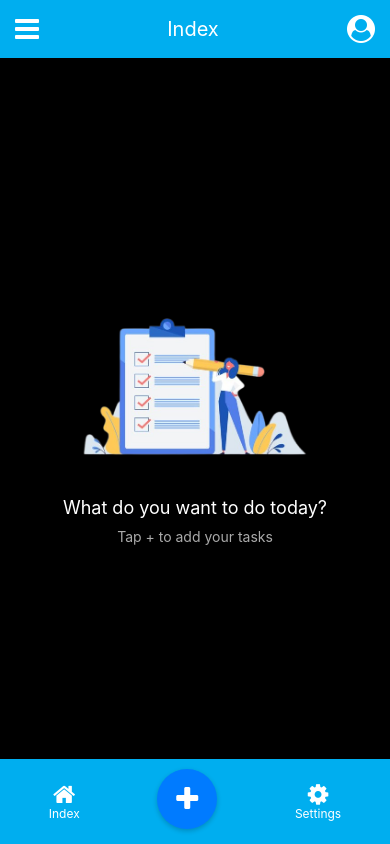
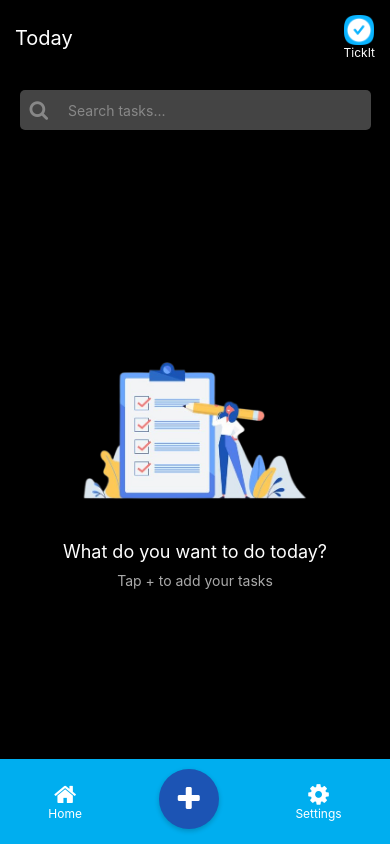
Before and after one commit to Kiruthika1802/ToDoList, a React Native app: screen / in a window 390 px wide. Built offline with nearby package versions, Linux system fonts and the light colour scheme.

Commit message:
made changes in the homescreen

```diff
--- a/App.js
+++ b/App.js
@@ -1,5 +1,5 @@
 import React from 'react';
-import HomeScreen from './Screens/Home/home.js';
+import HomeScreen from './Screens/Home/home';
 
 function App() {
   return (
@@ -7,5 +7,4 @@ function App() {
   );
 }
 
-
 export default App;
--- a/Screens/Home/home.css.js
+++ b/Screens/Home/home.css.js
@@ -8,7 +8,6 @@ export default StyleSheet.create({
     flexDirection: 'row',
     justifyContent: 'space-between',
     alignItems: 'center',
-    backgroundColor: '#00AEEF',
     padding: 15,
   },
   headerTitle: {
@@ -51,15 +50,108 @@ export default StyleSheet.create({
   centerButton: {
     width: 60,
     height: 60,
-    backgroundColor: '#007BFF', // Blue color for the button
+    backgroundColor: '#1c54b4',
     borderRadius: 90,
     justifyContent: 'center',
     alignItems: 'center',
-    marginBottom: 5, // Adjust spacing from the bottom navigation
-    elevation: 5, // Adds shadow for Android
-    shadowColor: '#000', // Adds shadow for iOS
+    marginBottom: 5,
+    elevation: 5,
+    shadowColor: '#000',
     shadowOpacity: 0.2,
     shadowOffset: { width: 0, height: 2 },
     shadowRadius: 5,
   },
+  modalOverlay: {
+    flex: 1,
+    backgroundColor: 'rgba(0, 0, 0, 0.5)',
+    justifyContent: 'center',
+    alignItems: 'center',
+  },
+  modalContent: {
+    width: '90%',
+    backgroundColor: '#333',
+    borderRadius: 10,
+    padding: 20,
+  },
+  modalTitle: {
+    fontSize: 20,
+    color: '#fff',
+    fontWeight: 'bold',
+    marginBottom: 10,
+  },
+  input: {
+    backgroundColor: '#444',
+    color: '#fff',
+    padding: 10,
+    borderRadius: 5,
+    marginBottom: 15,
+  },
+  iconsRow: {
+    flexDirection: 'row',
+    justifyContent: 'space-between',
+    marginTop: 15,
+  },
+  iconButton: {
+    width: 50,
+    height: 50,
+    backgroundColor: '#555',
+    justifyContent: 'center',
+    alignItems: 'center',
+    borderRadius: 5,
+    marginHorizontal: 5,
+  },
+  iconLogo: {
+    width: 30,
+    height: 30,
+    borderColor: '#fff',
+    //borderWidth: 1,
+    //borderRadius: 50,
+  },
+  priorityGrid: {
+    flexDirection: 'row',
+    justifyContent: 'space-between',
+    flexWrap: 'wrap',
+    marginVertical: 15,
+  },
+  priorityItem: {
+    width: '22%', // Adjusted width for better alignment
+    aspectRatio: 1, // Maintain square shape
+    backgroundColor: '#666',
+    justifyContent: 'center',
+    alignItems: 'center',
+    borderRadius: 5,
+    margin: 5,
+  },
+  priorityItemSelected: {
+    backgroundColor: '#00AEEF',
+  },
+  priorityText: {
+    color: '#fff',
+    fontSize: 16,
+    fontWeight: 'bold',
+  },
+  sendIconBackground: {
+    backgroundColor: '#00AEEF', // Blue background
+    padding: 15,               // Padding around the icon
+    borderRadius: 5,          // Round the button
+    justifyContent: 'center',  // Center the icon vertically
+    alignItems: 'center',      // Center the icon horizontally
+  },
+  searchContainer: {
+    flexDirection: 'row',
+    alignItems: 'center',
+    width: '90%',
+    backgroundColor: '#444',
+    borderRadius: 5,
+    alignSelf: 'center',
+    marginVertical: 15,
+  },
+  searchIcon: {
+    padding: 10,
+  },
+  searchBox: {
+    flex: 1,
+    color: '#fff',
+    padding: 10,
+  },
 });
--- a/Screens/Home/home.js
+++ b/Screens/Home/home.js
@@ -1,15 +1,83 @@
-import React from 'react';
-import { View, Text, TouchableOpacity, Image, StyleSheet } from 'react-native';
+import React, { useState } from 'react';
+import {
+  View,
+  Text,
+  TouchableOpacity,
+  Image,
+  Modal,
+  TextInput,
+  KeyboardAvoidingView,
+} from 'react-native';
 import Icon from 'react-native-vector-icons/FontAwesome';
+import DateTimePicker from '@react-native-community/datetimepicker';
 import styles from './home.css.js';
 
 const HomeScreen = () => {
+  const [modalVisible, setModalVisible] = useState(false);
+  const [taskTitle, setTaskTitle] = useState('');
+  const [taskDescription, setTaskDescription] = useState('');
+  const [datePickerVisible, setDatePickerVisible] = useState(false);
+  const [timePickerVisible, setTimePickerVisible] = useState(false);
+  const [priorityPickerVisible, setPriorityPickerVisible] = useState(false); // Priority picker visibility
+  const [selectedDate, setSelectedDate] = useState(null);
+  const [selectedTime, setSelectedTime] = useState(null);
+  const [priority, setPriority] = useState(null);
+  const [searchQuery, setSearchQuery] = useState('');
+
+  const renderPriorityPicker = () =>
+    priorityPickerVisible && (
+      <View style={styles.priorityGrid}>
+        {[...Array(10).keys()].map((_, index) => (
+          <TouchableOpacity
+            key={index + 1}
+            style={[
+              styles.priorityItem,
+              priority === index + 1 && styles.priorityItemSelected,
+            ]}
+            onPress={() => setPriority(index + 1)}
+          >
+            <Text style={styles.priorityText}>{index + 1}</Text>
+          </TouchableOpacity>
+        ))}
+      </View>
+    );
+
+  const handleSubmitTask = () => {
+    console.log('Task Title:', taskTitle);
+    console.log('Task Description:', taskDescription);
+    console.log('Date:', selectedDate);
+    console.log('Time:', selectedTime);
+    console.log('Priority:', priority);
+    setTaskTitle('');
+    setTaskDescription('');
+    setSelectedDate(null);
+    setSelectedTime(null);
+    setPriority(null);
+    setModalVisible(false);
+    setPriorityPickerVisible(false);
+  };
+
   return (
     <View style={styles.container}>
       <View style={styles.header}>
-        <Icon name="bars" size={28} color="#fff" />
-        <Text style={styles.headerTitle}>Index</Text>
-        <Icon name="user-circle" size={28} color="#fff" />
+        <Text style={styles.headerTitle}>Today</Text>
+        <View>
+          <Image
+            source={require('../Images/app_icon.png')}
+            style={styles.iconLogo}
+          />
+          <Text style={styles.navText}>TickIt</Text>
+        </View>
+      </View>
+      <View style={styles.searchContainer}>
+        <Icon name="search" size={20} color="#888" style={styles.searchIcon} />
+        <TextInput
+          style={styles.searchBox}
+          placeholder="Search tasks..."
+          placeholderTextColor="#888"
+          value={searchQuery}
+          onChangeText={setSearchQuery}
+        />
       </View>
 
       <View style={styles.mainContent}>
@@ -24,11 +92,13 @@ const HomeScreen = () => {
       <View style={styles.bottomNav}>
         <TouchableOpacity style={styles.navItem}>
           <Icon name="home" size={24} color="#fff" />
-          <Text style={styles.navText}>Index</Text>
+          <Text style={styles.navText}>Home</Text>
         </TouchableOpacity>
 
-        {/* Centered Circular + Button */}
-        <TouchableOpacity style={styles.centerButton}>
+        <TouchableOpacity
+          style={styles.centerButton}
+          onPress={() => setModalVisible(true)}
+        >
           <Icon name="plus" size={28} color="#fff" />
         </TouchableOpacity>
 
@@ -37,6 +107,95 @@ const HomeScreen = () => {
           <Text style={styles.navText}>Settings</Text>
         </TouchableOpacity>
       </View>
+
+      <Modal
+        visible={modalVisible}
+        transparent
+        animationType="slide"
+        onRequestClose={() => setModalVisible(false)}
+      >
+        <KeyboardAvoidingView style={styles.modalOverlay} behavior="padding">
+          <View style={styles.modalContent}>
+            <Text style={styles.modalTitle}>Add Task</Text>
+            <TextInput
+              style={styles.input}
+              placeholder="Task Title"
+              placeholderTextColor="#888"
+              value={taskTitle}
+              onChangeText={setTaskTitle}
+              autoFocus
+            />
+            <TextInput
+              style={styles.input}
+              placeholder="Description"
+              placeholderTextColor="#888"
+              value={taskDescription}
+              onChangeText={setTaskDescription}
+              multiline
+            />
+            <View style={styles.iconsRow}>
+              <TouchableOpacity
+                style={styles.iconButton}
+                onPress={() => setDatePickerVisible(true)}
+              >
+                <Icon name="calendar" size={20} color="#FFF" />
+              </TouchableOpacity>
+              {datePickerVisible && (
+                <DateTimePicker
+                  value={new Date()}
+                  mode="date"
+                  display="default"
+                  onChange={(event, date) => {
+                    setDatePickerVisible(false);
+                    if (date) setSelectedDate(date.toLocaleDateString());
+                  }}
+                />
+              )}
+
+              <TouchableOpacity
+                style={styles.iconButton}
+                onPress={() => setTimePickerVisible(true)}
+              >
+                <Icon name="clock-o" size={20} color="#FFF" />
+              </TouchableOpacity>
+              {timePickerVisible && (
+                <DateTimePicker
+                  value={new Date()}
+                  mode="time"
+                  display="default"
+                  onChange={(event, time) => {
+                    setTimePickerVisible(false);
+                    if (time)
+                      setSelectedTime(
+                        time.toLocaleTimeString([], {
+                          hour: '2-digit',
+                          minute: '2-digit',
+                        })
+                      );
+                  }}
+                />
+              )}
+
+              <TouchableOpacity
+                style={styles.iconButton}
+                onPress={() => setPriorityPickerVisible(!priorityPickerVisible)} // Toggle priority picker visibility
+              >
+                <Icon name="flag" size={20} color="#FFF" />
+              </TouchableOpacity>
+
+              <TouchableOpacity
+                style={[styles.iconButton, styles.sendButton]} // Add an additional style for the send button
+                onPress={handleSubmitTask}
+              >
+                <View style={styles.sendIconBackground}>
+                  <Icon name="send" size={20} color="#FFF" />
+                </View>
+              </TouchableOpacity>
+            </View>
+            {renderPriorityPicker()}
+          </View>
+        </KeyboardAvoidingView>
+      </Modal>
     </View>
   );
 };
--- a/Screens/UserProfile/user.js
+++ b/Screens/Settings/settings.js
@@ -1,6 +1,6 @@
 import React from 'react';
 import { Text, View } from 'react-native';
-import styles from './user.css.js';
+import styles from './settings.css.js';
 
 const UserScreen = () => {
     return (
--- a/Screens/UserProfile/user.css.js
+++ /dev/null
@@ -1,4 +0,0 @@
-import { StyleSheet } from 'react-native';
-export default StyleSheet.create({
-
-});
--- a/package.json
+++ b/package.json
@@ -10,8 +10,10 @@
     "test": "jest"
   },
   "dependencies": {
+    "@react-native-community/datetimepicker": "^8.2.0",
     "react": "18.3.1",
     "react-native": "0.77.0",
+    "react-native-modal-datetime-picker": "^18.0.0",
     "react-native-vector-icons": "^10.2.0"
   },
   "devDependencies": {
```
Also changed, not shown: Screens/Task/task.js (deleted, +0 -13 lines), Screens/Settings/settings.css.js (renamed from Screens/Task/task.css.js), 1 other file (tests, documents, lock files or other folders).
